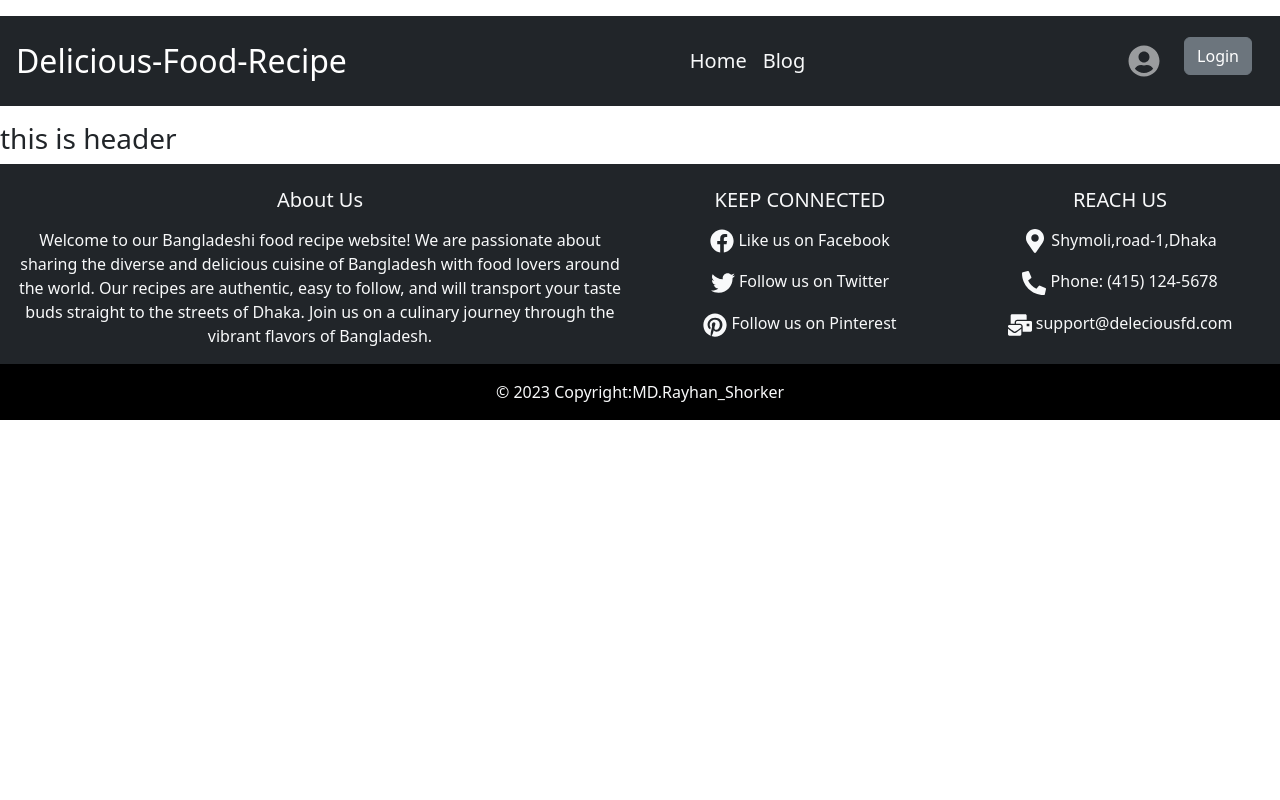
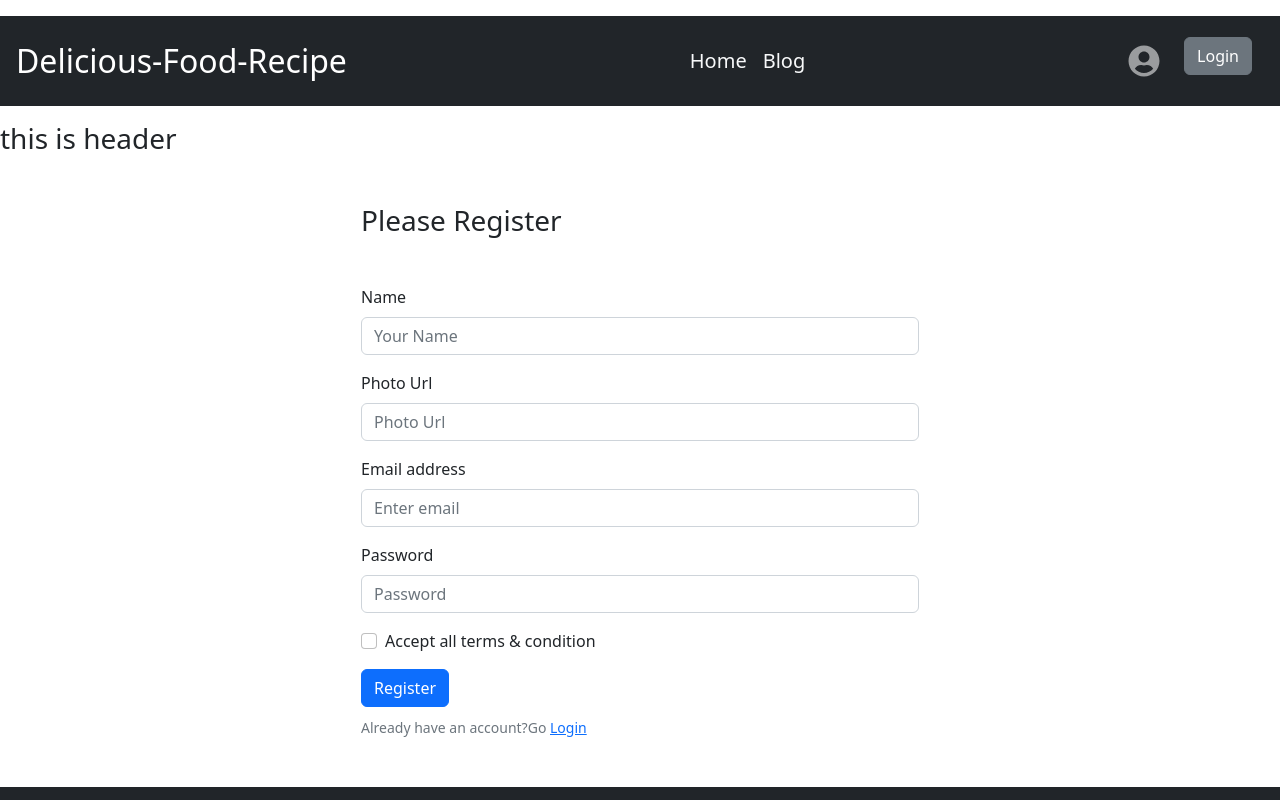
Before and after one commit to Rayhan108/delecious-recipe, a React (Vite) app: page /register in a window 1280 px wide. Shown: the top 800 px of the page. Built offline with nearby package versions, Linux system fonts and the light colour scheme.

Commit message:
added registration component

```diff
--- a/src/pages/Home/Login/Login.jsx
+++ b/src/pages/Home/Login/Login.jsx
@@ -5,7 +5,7 @@ import { Link } from "react-router-dom";
 
 const Login = () => {
   return (
-    <Container className="mt-5">
+    <Container className="mt-5 mb-5">
       <Form className="w-50 mx-auto">
         <h3 className="mb-5">Please Login</h3>
         <Form.Group className="mb-3" controlId="formBasicEmail">
--- a/src/pages/Home/Register/Register.jsx
+++ b/src/pages/Home/Register/Register.jsx
@@ -1,10 +1,47 @@
 import React from 'react';
+import { Button, Container, Form } from 'react-bootstrap';
+import { Link } from 'react-router-dom';
 
 const Register = () => {
     return (
-        <div>
+        <Container className='mt-5 mb-5'>
 
-        </div>
+        <Form className='w-50 mx-auto'>
+        <h3 className='mb-5'>Please Register</h3>
+  <Form.Group className="mb-3" controlId="formBasicName">
+    <Form.Label>Name</Form.Label>
+    <Form.Control type="text" name="name" placeholder="Your Name" required />
+
+  </Form.Group>
+  <Form.Group className="mb-3" controlId="formBasicPhoto">
+    <Form.Label>Photo Url</Form.Label>
+    <Form.Control type="text" name="photo" placeholder="Photo Url" required  />
+
+  </Form.Group>
+  <Form.Group className="mb-3" controlId="formBasicEmail">
+    <Form.Label>Email address</Form.Label>
+    <Form.Control type="email" name="email" placeholder="Enter email" required  />
+
+  </Form.Group>
+
+  <Form.Group className="mb-3" controlId="formBasicPassword">
+    <Form.Label>Password</Form.Label>
+    <Form.Control type="password" name="password" placeholder="Password" required />
+
+  </Form.Group>
+  <Form.Group className="mb-3" controlId="formBasicCheckbox">
+    <Form.Check type="checkbox" label="Accept all terms & condition" />
+  </Form.Group>
+  <Button  className='mb-2' variant="primary" type="submit" >
+   Register
+  </Button>
+  <br />
+  <Form.Text>
+    Already have an account?Go <Link to="/login">Login</Link>
+  </Form.Text>
+
+</Form>
+    </Container>
     );
 };
 
```
